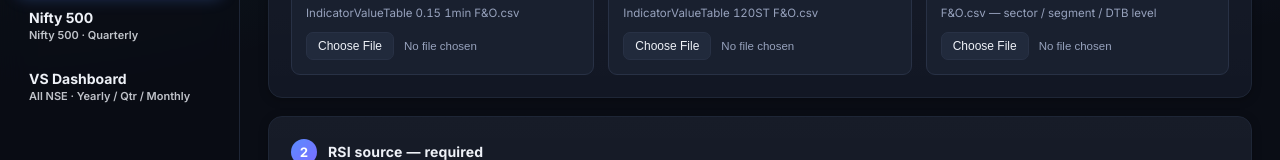
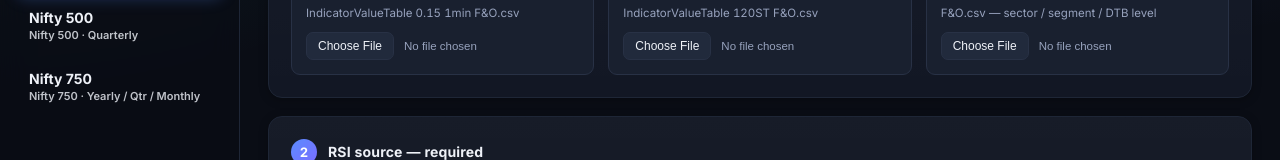
Before and after one commit to pravinarote007/nest-work-stocks, a React (Vite) app: page / in a window 1280 px wide. Shown: the part 181-341 px from the top of the page. Built offline with nearby package versions, Linux system fonts and the light colour scheme; no server answers.

Commit message:
Keep results visible on upload; rename third market to Nifty 750

```diff
--- a/src/components/MarketPage.tsx
+++ b/src/components/MarketPage.tsx
@@ -44,9 +44,10 @@
 
   const onLoad = (id: string, text: string) => {
     setFiles((f) => ({ ...f, [id]: text }));
-    if (id === "curr" || id === "pre" || id === "mrsi") setAutoResp(null);
-    setResult(null);
-    setSavedAt(null);
+    // Manual OHLC upload overrides the auto-fetch; other uploads leave it alone.
+    if (id === "curr" || id === "pre") setAutoResp(null);
+    // Keep the current (shared) results on screen while new files are staged; they are
+    // replaced only when a new scan is generated (or cleared via Reset).
   };
 
   const universe = useMemo(() => {
--- a/src/components/VsdView.tsx
+++ b/src/components/VsdView.tsx
@@ -132,7 +132,7 @@
   XLSX.utils.book_append_sheet(wb, sheet(SUMMARY_STUDY), "Summary study");
   XLSX.utils.book_append_sheet(wb, sheet(YRANK), "Y.Rank");
   const out = XLSX.write(wb, { type: "array", bookType: "xlsx" });
-  triggerDownload(new Blob([out], { type: "application/octet-stream" }), "HyperScan VS Dashboard.xlsx");
+  triggerDownload(new Blob([out], { type: "application/octet-stream" }), "HyperScan Nifty 750.xlsx");
 }
 
 const TABS = [
--- a/src/markets.ts
+++ b/src/markets.ts
@@ -95,8 +95,8 @@
   },
   {
     id: "vsd",
-    label: "VS Dashboard",
-    blurb: "All NSE · Yearly / Qtr / Monthly",
+    label: "Nifty 750",
+    blurb: "Nifty 750 · Yearly / Qtr / Monthly",
     period: "ytd",
     engine: "vsd",
     cloud: "0.25",
```
